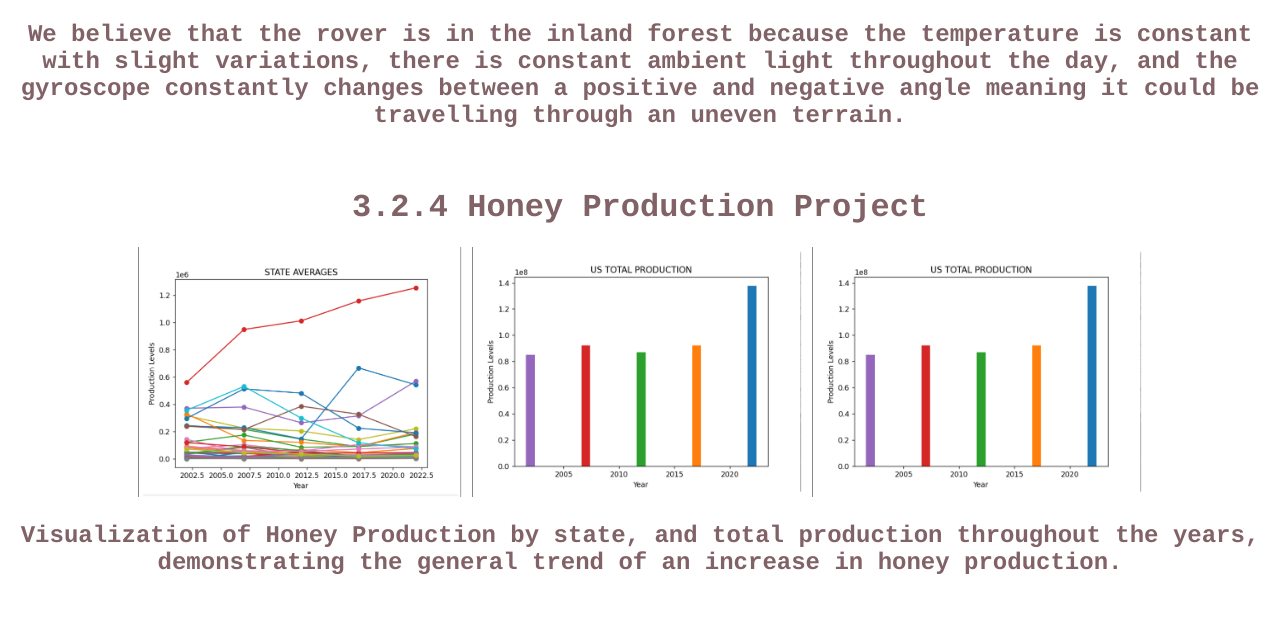
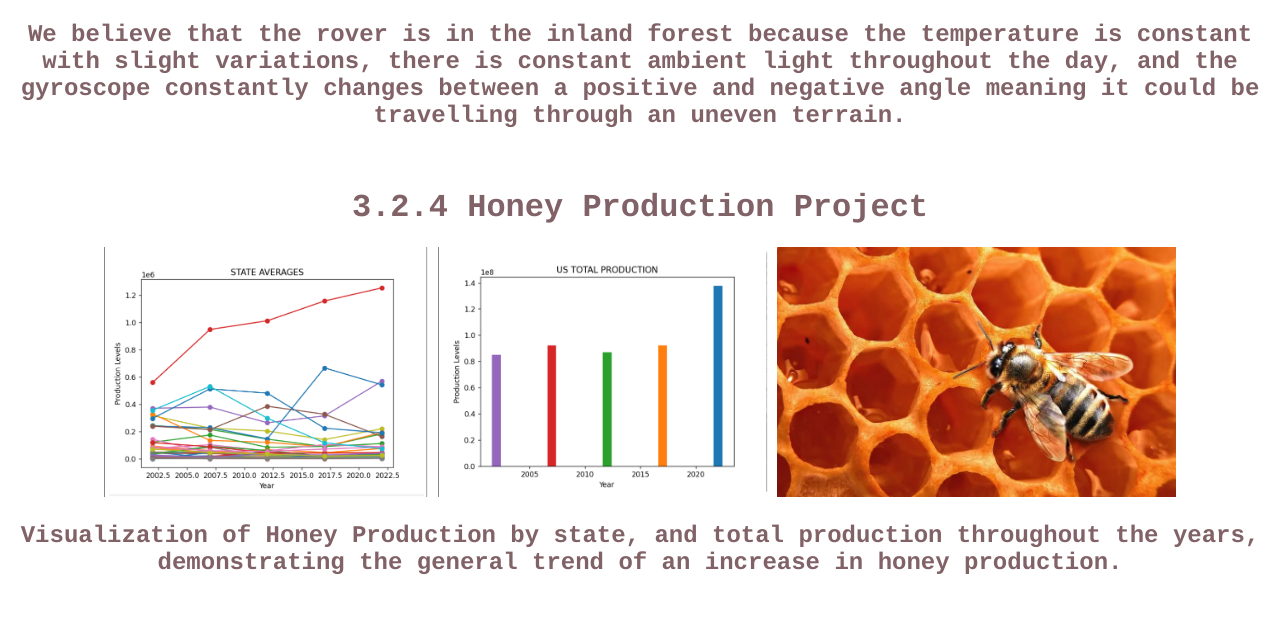
Before and after one commit to olinaxia/olinaxiawebsite, a plain HTML site: page portfolio.html in a window 1280 px wide. Shown: the part 3104-3736 px from the top of the page. Drawn offline with Linux system fonts and the light colour scheme.

Commit message:
Update portfolio.html

```diff
--- a/portfolio.html
+++ b/portfolio.html
@@ -66,7 +66,7 @@
     <h1>3.2.4 Honey Production Project</h1>
       <img src="https://github.com/olinaxia/olinaxiawebsite/blob/main/Upload%20for%203.2.4%20Github%20%231.PNG?raw=true" height="250">
       <img src="https://github.com/olinaxia/olinaxiawebsite/blob/main/Upload%20for%203.2.4%20Github%20%232.PNG?raw=true" height="250">
-      <img src="https://github.com/olinaxia/olinaxiawebsite/blob/main/Upload%20for%203.2.4%20Github%20%232.PNG?raw=true" height="250">
+      <img src="https://raw.githubusercontent.com/olinaxia/olinaxiawebsite/refs/heads/main/3.2.4%20Project%20AP%20CSP%20Honey%20Bee%20Hive.webp" height="250">
     <h2>Visualization of Honey Production by state, and total production throughout the years, demonstrating the general trend of an increase in honey production.</h2>
     <br>
     <h1>   Using netlogo do remix of illusions.</h1>
```
